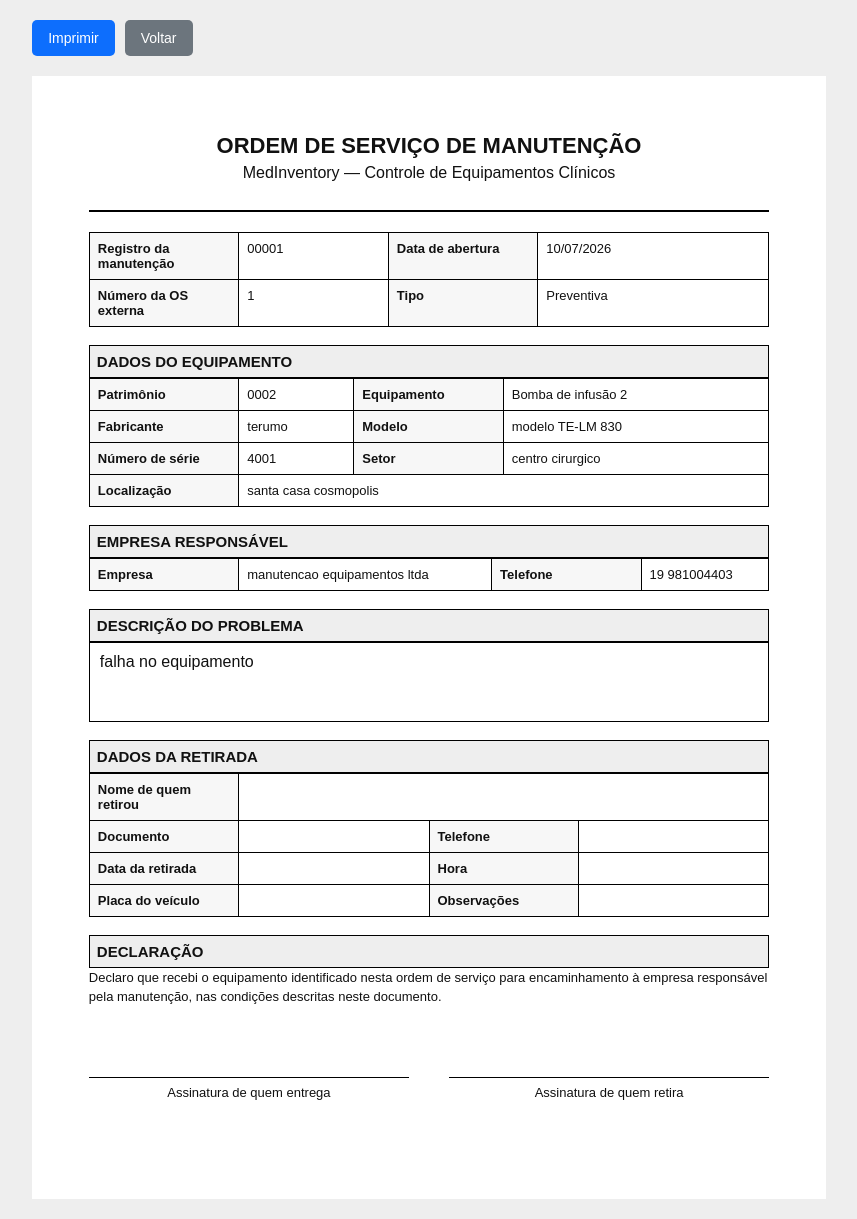
After one commit to LuisGriloJr/MedInventory, a PHP site: page /paginas/imprimir_os.php?id=1 in a window 1280 px wide. The commit adds this page. Shown: the whole page, without its empty margins (211-1068 px from the left). Run offline with PHP 8.4, Linux system fonts and the light colour scheme; a user stored in the database is signed in; data comes from the database, SQL or seed files in the repository; both versions use the stored data as it was after the commit; a stand-in replaces the project's code that opens the database connection; lists and menus that the app fills with data are empty.

Commit message:
v1.0.0 - Primeira publicação do MedInventory

```diff
--- /dev/null
+++ b/paginas/imprimir_os.php
@@ -0,0 +1,362 @@
+<?php
+include "../config/protege.php";
+include "../config/conexao.php";
+
+$id = (int) ($_GET["id"] ?? 0);
+
+$sql = "
+    SELECT
+        manutencoes.*,
+        equipamentos.id AS equipamento_id,
+        equipamentos.nome AS equipamento_nome,
+        equipamentos.fabricante,
+        equipamentos.modelo,
+        equipamentos.numero_serie,
+        equipamentos.setor,
+        equipamentos.localizacao,
+        empresas.nome AS empresa_nome,
+        empresas.telefone AS empresa_telefone,
+        usuarios.nome AS usuario_nome
+    FROM manutencoes
+    INNER JOIN equipamentos
+        ON equipamentos.id = manutencoes.equipamento_id
+    INNER JOIN empresas
+        ON empresas.id = manutencoes.empresa_id
+    INNER JOIN usuarios
+        ON usuarios.id = manutencoes.usuario_id
+    WHERE manutencoes.id = ?
+";
+
+$stmt = $conn->prepare($sql);
+$stmt->bind_param("i", $id);
+$stmt->execute();
+
+$resultado = $stmt->get_result();
+$manutencao = $resultado->fetch_assoc();
+
+if (!$manutencao) {
+    echo "Manutenção não encontrada.";
+    exit;
+}
+?>
+
+<!DOCTYPE html>
+<html lang="pt-br">
+<head>
+    <meta charset="UTF-8">
+    <title>Ordem de Serviço</title>
+
+    <style>
+        * {
+            box-sizing: border-box;
+        }
+
+        body {
+            font-family: Arial, sans-serif;
+            color: #111;
+            margin: 0;
+            background: #eee;
+        }
+
+        .pagina {
+            width: 210mm;
+            min-height: 297mm;
+            margin: 20px auto;
+            padding: 15mm;
+            background: white;
+        }
+
+        h1, h2, p {
+            margin-top: 0;
+        }
+
+        .cabecalho {
+            text-align: center;
+            border-bottom: 2px solid #000;
+            padding-bottom: 12px;
+            margin-bottom: 20px;
+        }
+
+        .cabecalho h1 {
+            font-size: 22px;
+            margin-bottom: 5px;
+        }
+
+        .secao {
+            margin-top: 18px;
+        }
+
+        .secao h2 {
+            font-size: 15px;
+            background: #eee;
+            border: 1px solid #000;
+            padding: 7px;
+            margin-bottom: 0;
+        }
+
+        table {
+            width: 100%;
+            border-collapse: collapse;
+        }
+
+        th,
+        td {
+            border: 1px solid #000;
+            padding: 8px;
+            font-size: 13px;
+            text-align: left;
+            vertical-align: top;
+        }
+
+        th {
+            width: 22%;
+            background: #f7f7f7;
+        }
+
+        .campo-linhas {
+            min-height: 80px;
+            border: 1px solid #000;
+            padding: 10px;
+            white-space: pre-wrap;
+        }
+
+        .linha-preenchimento {
+            display: inline-block;
+            min-width: 250px;
+            height: 25px;
+            border-bottom: 1px solid #000;
+        }
+
+        .assinaturas {
+            display: flex;
+            gap: 40px;
+            margin-top: 70px;
+        }
+
+        .assinatura {
+            flex: 1;
+            text-align: center;
+            border-top: 1px solid #000;
+            padding-top: 7px;
+            font-size: 13px;
+        }
+
+        .acoes {
+            width: 210mm;
+            margin: 20px auto;
+            display: flex;
+            gap: 10px;
+        }
+
+        .botao {
+            text-decoration: none;
+            border: none;
+            padding: 10px 16px;
+            cursor: pointer;
+            font-size: 14px;
+            background: #0d6efd;
+            color: white;
+            border-radius: 5px;
+        }
+
+        .botao-voltar {
+            background: #6c757d;
+        }
+
+        @media print {
+            body {
+                background: white;
+            }
+
+            .pagina {
+                margin: 0;
+                width: 100%;
+                min-height: auto;
+                padding: 10mm;
+            }
+
+            .acoes {
+                display: none;
+            }
+
+            @page {
+                size: A4;
+                margin: 0;
+            }
+        }
+    </style>
+</head>
+
+<body>
+
+<div class="acoes">
+    <button class="botao" onclick="window.print()">
+        Imprimir
+    </button>
+
+    <a
+        href="visualizar_manutencao.php?id=<?php echo $manutencao["id"]; ?>"
+        class="botao botao-voltar"
+    >
+        Voltar
+    </a>
+</div>
+
+<div class="pagina">
+
+    <div class="cabecalho">
+        <h1>ORDEM DE SERVIÇO DE MANUTENÇÃO</h1>
+        <p>MedInventory — Controle de Equipamentos Clínicos</p>
+    </div>
+
+    <table>
+        <tr>
+            <th>Registro da manutenção</th>
+            <td>
+                <?php echo str_pad($manutencao["id"], 5, "0", STR_PAD_LEFT); ?>
+            </td>
+
+            <th>Data de abertura</th>
+            <td>
+                <?php echo date("d/m/Y", strtotime($manutencao["data_abertura"])); ?>
+            </td>
+        </tr>
+
+        <tr>
+            <th>Número da OS externa</th>
+            <td>
+                <?php echo htmlspecialchars($manutencao["numero_os"] ?: "-"); ?>
+            </td>
+
+            <th>Tipo</th>
+            <td><?php echo htmlspecialchars($manutencao["tipo"]); ?></td>
+        </tr>
+    </table>
+
+    <div class="secao">
+        <h2>DADOS DO EQUIPAMENTO</h2>
+
+        <table>
+            <tr>
+                <th>Patrimônio</th>
+                <td>
+                    <?php
+                    echo str_pad(
+                        $manutencao["equipamento_id"],
+                        4,
+                        "0",
+                        STR_PAD_LEFT
+                    );
+                    ?>
+                </td>
+
+                <th>Equipamento</th>
+                <td><?php echo htmlspecialchars($manutencao["equipamento_nome"]); ?></td>
+            </tr>
+
+            <tr>
+                <th>Fabricante</th>
+                <td><?php echo htmlspecialchars($manutencao["fabricante"]); ?></td>
+
+                <th>Modelo</th>
+                <td><?php echo htmlspecialchars($manutencao["modelo"]); ?></td>
+            </tr>
+
+            <tr>
+                <th>Número de série</th>
+                <td><?php echo htmlspecialchars($manutencao["numero_serie"]); ?></td>
+
+                <th>Setor</th>
+                <td><?php echo htmlspecialchars($manutencao["setor"]); ?></td>
+            </tr>
+
+            <tr>
+                <th>Localização</th>
+                <td colspan="3">
+                    <?php echo htmlspecialchars($manutencao["localizacao"] ?: "-"); ?>
+                </td>
+            </tr>
+        </table>
+    </div>
+
+    <div class="secao">
+        <h2>EMPRESA RESPONSÁVEL</h2>
+
+        <table>
+            <tr>
+                <th>Empresa</th>
+                <td><?php echo htmlspecialchars($manutencao["empresa_nome"]); ?></td>
+
+                <th>Telefone</th>
+                <td><?php echo htmlspecialchars($manutencao["empresa_telefone"] ?: "-"); ?></td>
+            </tr>
+        </table>
+    </div>
+
+    <div class="secao">
+        <h2>DESCRIÇÃO DO PROBLEMA</h2>
+
+        <div class="campo-linhas"><?php
+            echo htmlspecialchars($manutencao["descricao_problema"]);
+        ?></div>
+    </div>
+
+    <div class="secao">
+        <h2>DADOS DA RETIRADA</h2>
+
+        <table>
+            <tr>
+                <th>Nome de quem retirou</th>
+                <td colspan="3">&nbsp;</td>
+            </tr>
+
+            <tr>
+                <th>Documento</th>
+                <td>&nbsp;</td>
+
+                <th>Telefone</th>
+                <td>&nbsp;</td>
+            </tr>
+
+            <tr>
+                <th>Data da retirada</th>
+                <td>&nbsp;</td>
+
+                <th>Hora</th>
+                <td>&nbsp;</td>
+            </tr>
+
+            <tr>
+                <th>Placa do veículo</th>
+                <td>&nbsp;</td>
+
+                <th>Observações</th>
+                <td>&nbsp;</td>
+            </tr>
+        </table>
+    </div>
+
+    <div class="secao">
+        <h2>DECLARAÇÃO</h2>
+
+        <p style="font-size: 13px; line-height: 1.5;">
+            Declaro que recebi o equipamento identificado nesta ordem de serviço
+            para encaminhamento à empresa responsável pela manutenção, nas
+            condições descritas neste documento.
+        </p>
+    </div>
+
+    <div class="assinaturas">
+        <div class="assinatura">
+            Assinatura de quem entrega
+        </div>
+
+        <div class="assinatura">
+            Assinatura de quem retira
+        </div>
+    </div>
+
+</div>
+
+</body>
+</html>
```
Also changed, not shown: database/001_inicial.sql (added, +277 -0 lines), paginas/visualizar_manutencao.php (+9 -0 lines), 1 other file.
